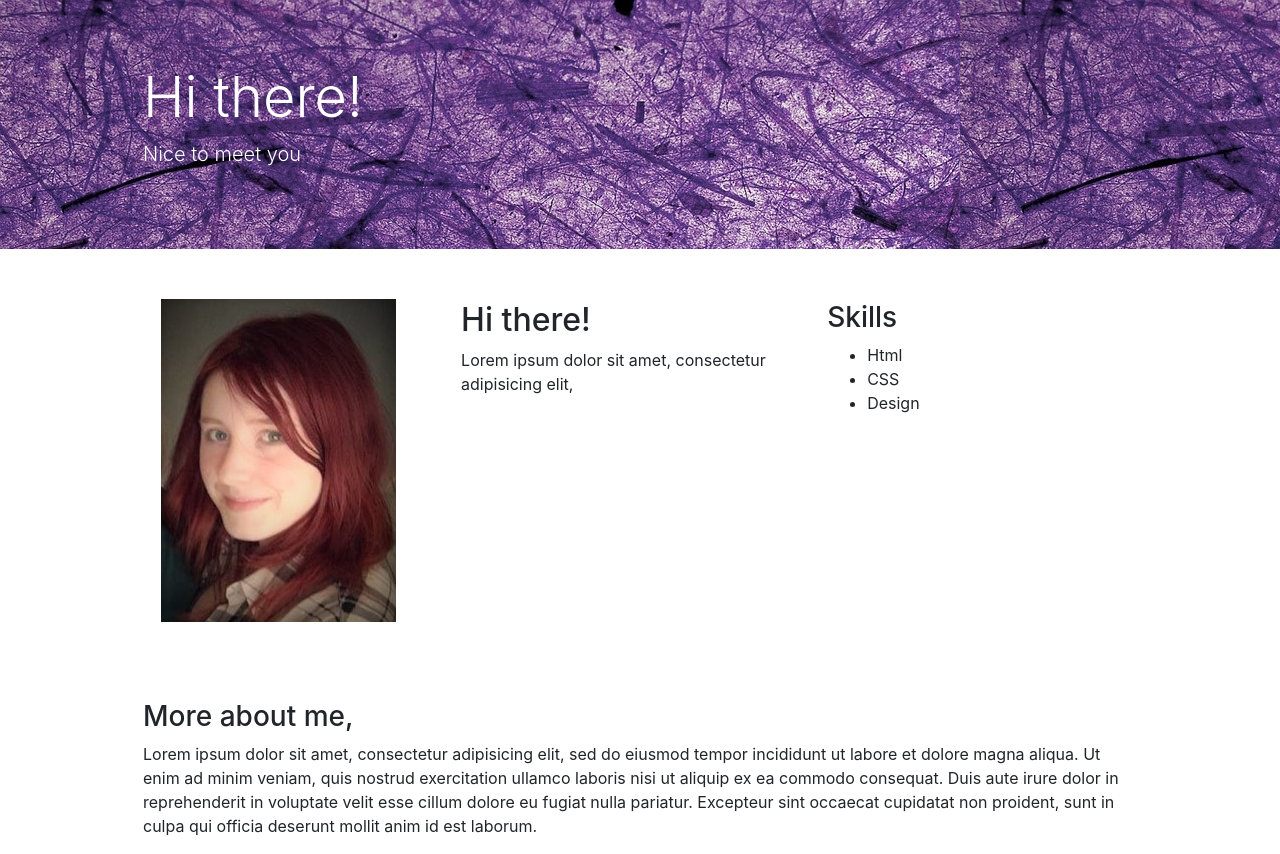
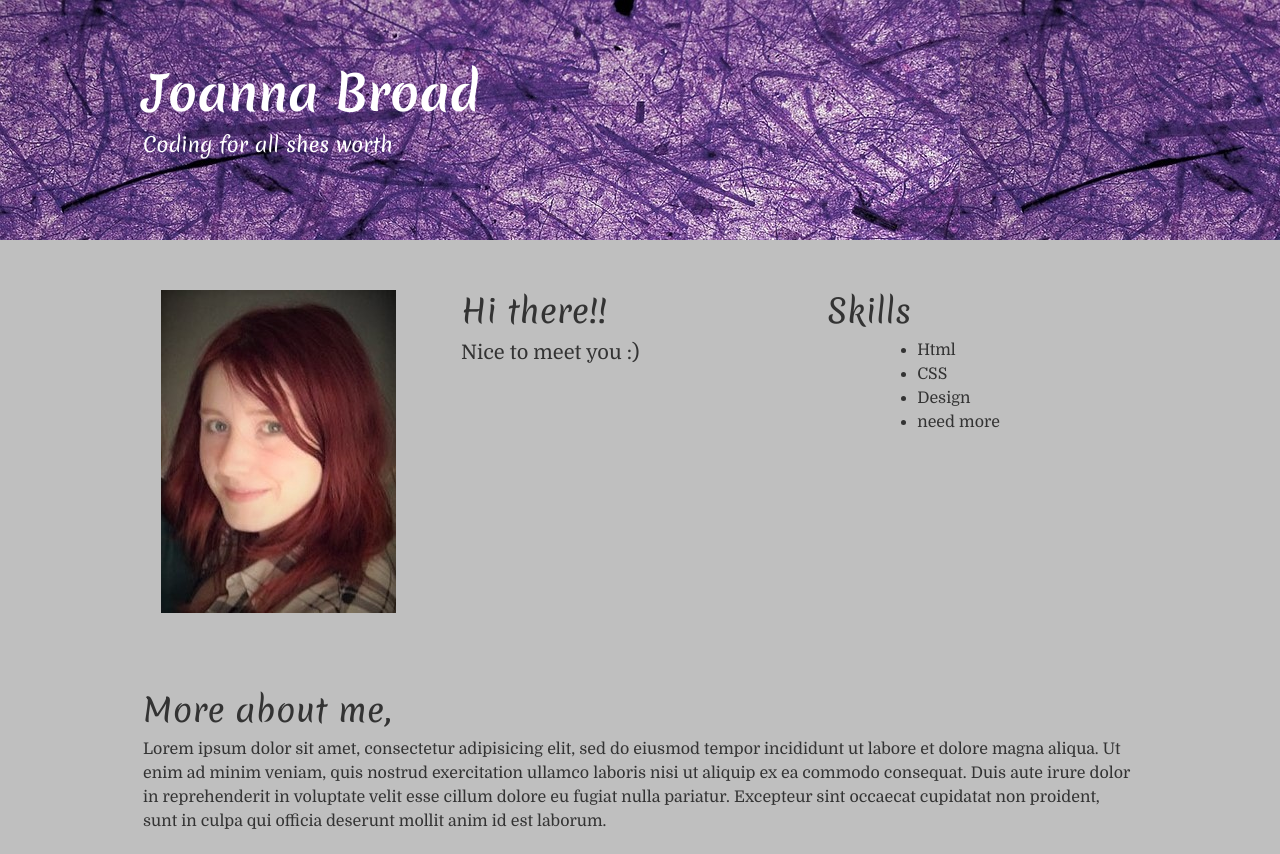
Before and after one commit to JoannaBroad/main_site, a plain HTML site: page about.html in a window 1280 px wide. Drawn offline with nearby package versions, Linux system fonts and the light colour scheme.

Commit message:
text styling

```diff
--- a/about.html
+++ b/about.html
@@ -10,6 +10,7 @@
   <!-- Bootstrap core CSS -->
   <link rel="stylesheet" href="https://stackpath.bootstrapcdn.com/bootstrap/4.1.0/css/bootstrap.min.css" integrity="sha384-9gVQ4dYFwwWSjIDZnLEWnxCjeSWFphJiwGPXr1jddIhOegiu1FwO5qRGvFXOdJZ4" crossorigin="anonymous">
   <!-- Custom styles for this template go here -->
+  <link href="https://fonts.googleapis.com/css?family=Domine|Merienda:400,700&display=swap" rel="stylesheet">
   <link rel="stylesheet" href="css/styles.css">
   <!--[if lt IE 9]>
 <script src="dist/html5shiv.js"></script>
@@ -18,32 +19,33 @@
 
 <body>
   <div class="jumbotron jumbotron-fluid">
-    <div class="container">
-      <h1 class="display-4">Hi there!</h1>
-      <p class="lead">Nice to meet you </p>
+    <div class="container header">
+      <h1 class="title">Joanna Broad</h1>
+      <p class="lead">Coding for all shes worth</p>
     </div>
   </div>
 
-  <section class="container">
+  <section class="container about">
     <!-- start of coloums -->
     <section class="image column">
       <img src="img/pic_of_me.jpg" alt="Its me!!" class="img-of-me">
     </section>
     <section class="intro column">
-      <h2>Hi there!</h2>
-      <p>Lorem ipsum dolor sit amet, consectetur adipisicing elit,</p>
+      <h2>Hi there!!</h2>
+      <p>Nice to meet you :)</p>
     </section>
     <section class="skills column">
-      <h3>Skills</h3>
+      <h2>Skills</h2>
       <ul id="skill-list">
         <li>Html</li>
         <li>CSS</li>
         <li>Design</li>
+        <li>need more</li>
       </ul>
     </section>
     <!-- end of coloums -->
     <section class="main-text">
-      <h3>More about me,</h3>
+      <h2>More about me,</h2>
       <p>Lorem ipsum dolor sit amet, consectetur adipisicing elit, sed do eiusmod tempor incididunt ut labore et dolore magna aliqua. Ut enim ad minim veniam, quis nostrud exercitation ullamco laboris nisi ut aliquip ex ea commodo consequat. Duis
         aute irure dolor in reprehenderit in voluptate velit esse cillum dolore eu fugiat nulla pariatur. Excepteur sint occaecat cupidatat non proident, sunt in culpa qui officia deserunt mollit anim id est laborum.</p>
     </section>
--- a/css/styles.css
+++ b/css/styles.css
@@ -1,5 +1,10 @@
 * {
   box-sizing: border-box;
+}
+
+body {
+  background-color: #bfbfbf;
+  color: #333333;
 }
 
 /* main page */
@@ -11,6 +16,7 @@
 .jumbotron p, h1 {
   color: white;
 }
+
 
 /* about styles */
 .container {
@@ -36,3 +42,38 @@
   padding-top: 60px;
   clear: both;
 }
+
+#skill-list {
+  margin-left: 50px;
+}
+
+/* end about */
+/* typeography */
+
+.header h1 {
+  font-family: 'Merienda', cursive;
+  font-weight: bold;
+  font-size: 3em;
+}
+.header p {
+  font-family: 'Merienda', cursive;
+}
+
+.intro p {
+  font-size: 20px;
+  font-weight: 100%;
+  -webkit-margin-before: 0;
+}
+h2{
+    font-family: 'Merienda', cursive;
+}
+p{
+  font-family: 'Domine', serif;
+}
+li{
+  font-family: 'Domine', serif;
+}
+.skills h3 {
+  text-align: center;
+  text-transform: uppercase;
+}
```
Also changed, not shown: index.html (+3 -2 lines).
